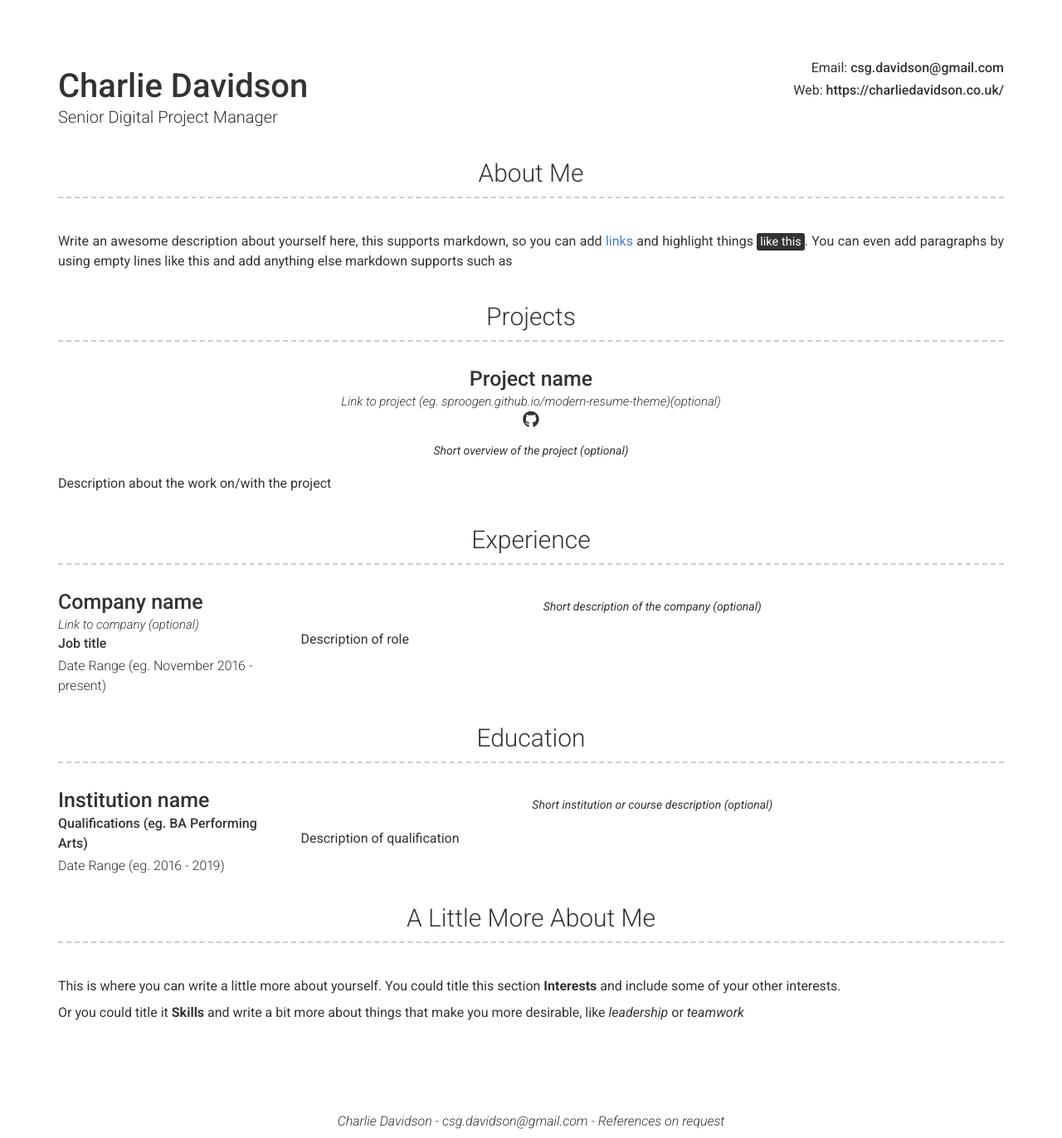
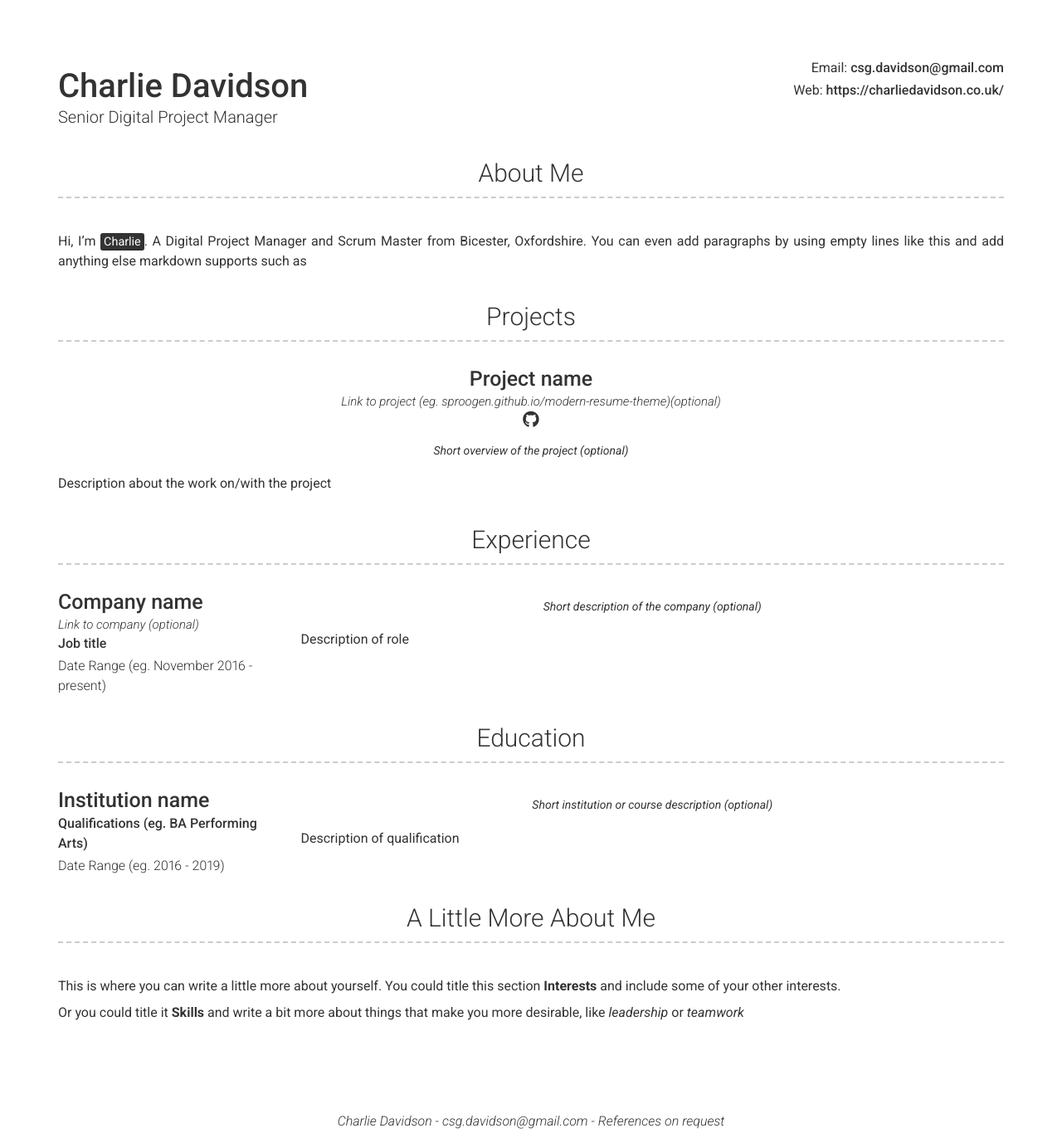
Before and after one commit to csgdavidson/Charlie-Davidson2, a Jekyll site: the page built from index.md, in a window 1280 px wide. Shown: the whole page at 83% size. Built offline with Jekyll 4.4.1, drawn with Linux system fonts in a browser that asks for light colours; nearby versions of some CDN libraries.

Commit message:
Update _config.yml

```diff
--- a/_config.yml
+++ b/_config.yml
@@ -23,7 +23,7 @@ darkmode: false
 # About Section
 # about_title: About Me (Use this to override about section title)
 about_content: | # this will include new lines to allow paragraphs
-  Write an awesome description about yourself here, this supports markdown, so you can add [links](http://foobar.com) and highlight things <mark>like this</mark>.
+  Hi, I'm <mark>Charlie</mark>. A Digital Project Manager and Scrum Master from Bicester, Oxfordshire.
   You can even add paragraphs by using empty lines like this and add anything else markdown supports such as
 
 # Projects Section
```
